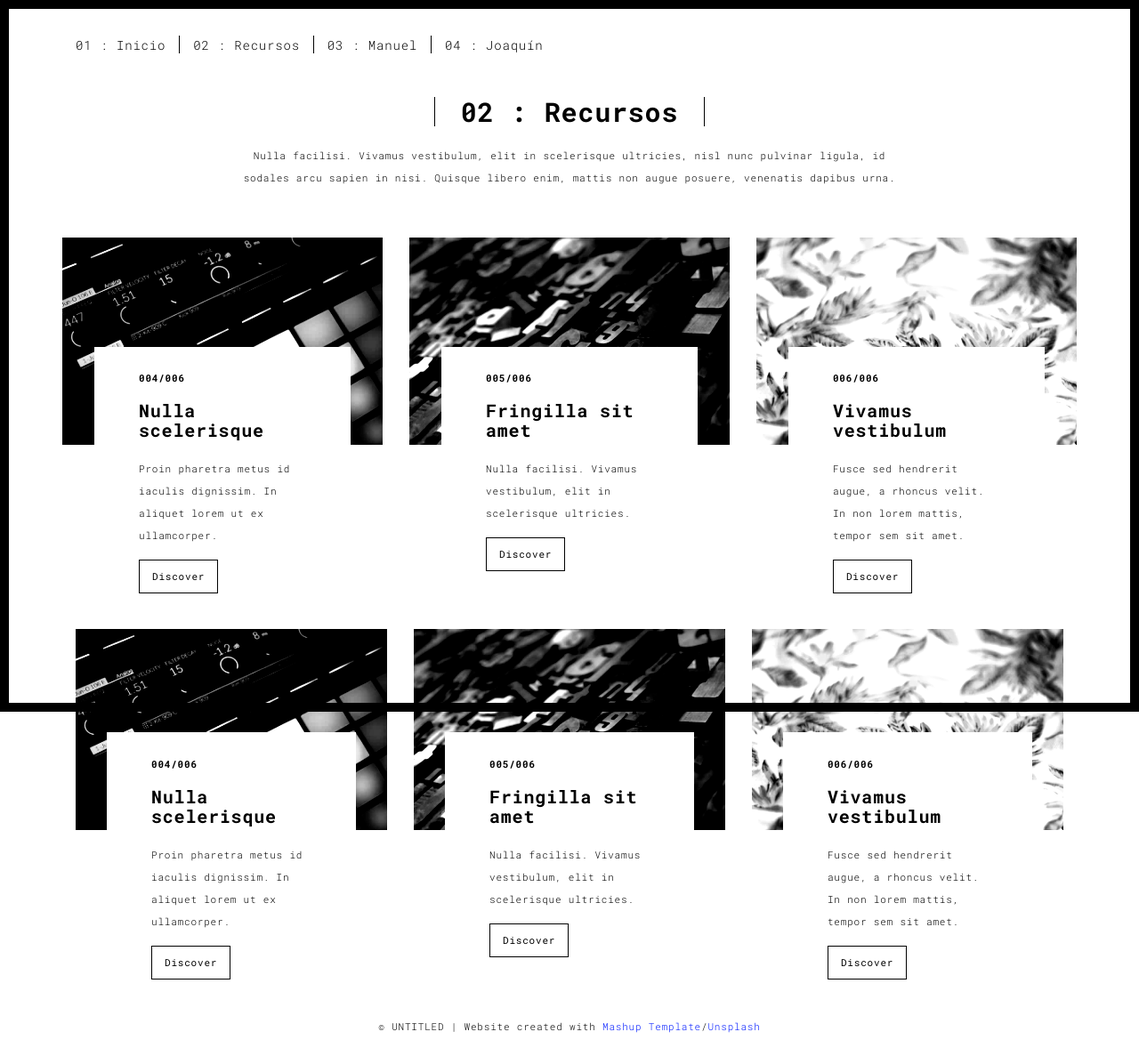
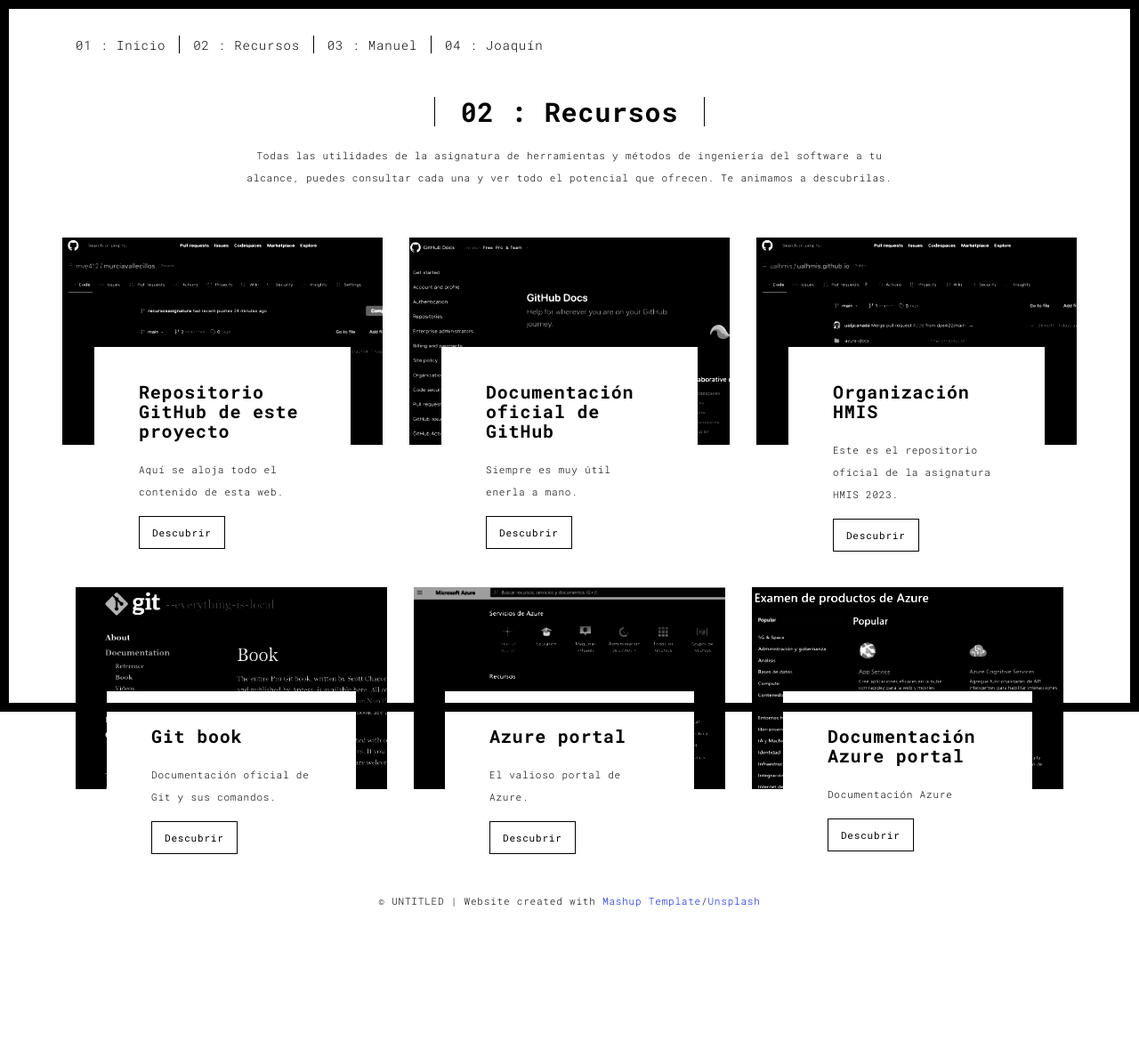
Before and after one commit to mve412/murciavallecillos, a plain HTML site: page pages/recursos.html in a window 1280 px wide. Shown: the whole page at 89% size. After the commit the page ends 1130 px from the top, so only its background shows below. Drawn offline with Linux system fonts and the light colour scheme; files whose address does not match are found by name.

Commit message:
primera version pagina de recursos

```diff
--- a/pages/recursos.html
+++ b/pages/recursos.html
@@ -57,7 +57,7 @@
       <div class="col-sm-8 col-sm-offset-2 section-container-spacer">
         <div class="text-center">
           <h1 class="h2">02 : Recursos</h1>
-          <p>Nulla facilisi. Vivamus vestibulum, elit in scelerisque ultricies, nisl nunc pulvinar ligula, id sodales arcu sapien in nisi. Quisque libero enim, mattis non augue posuere, venenatis dapibus urna.</p>
+          <p>Todas las utilidades de la asignatura de herramientas y métodos de ingeniería del software a tu alcance, puedes consultar cada una y ver todo el potencial que ofrecen. Te animamos a descubrilas.</p>
         </div>
       </div>
 
@@ -65,36 +65,33 @@
         <div class="row">
           <div class="col-sm-4">
             <a href="./work.html" class="black-image-project-hover">
-              <img src="../assets/images/work02-hover.jpg" alt="Image" class="img-responsive">
+              <img src="../assets/images/repositorioproyecto.png" alt="Image" class="img-responsive">
             </a>
             <div class="card-container">
-              <h4>004/006</h4>
-              <h3>Nulla scelerisque</h3>
-              <p>Proin pharetra metus id iaculis dignissim. In aliquet lorem ut ex ullamcorper.</p>
-              <a href="./work.html" class="btn btn-default">Discover</a>
+              <h3>Repositorio GitHub de este proyecto</h3>
+              <p>Aquí se aloja todo el contenido de esta web.</p>
+              <a href="./work.html" class="btn btn-default">Descubrir</a>
             </div>
           </div>
            <div class="col-sm-4">
               <a href="./work.html" class="black-image-project-hover">
-                <img src="../assets/images/work01-hover.jpg" alt="Image" class="img-responsive">
+                <img src="../assets/images/docsgithub.png" alt="Image" class="img-responsive">
               </a>
               <div class="card-container">
-                <h4>005/006</h4>
-                <h3>Fringilla sit amet</h3>
-                <p>Nulla facilisi. Vivamus vestibulum, elit in scelerisque ultricies.</p>
-                <a href="./work.html" class="btn btn-default">Discover</a>
+                <h3>Documentación oficial de GitHub</h3>
+                <p>Siempre es muy útil enerla a mano.</p>
+                <a href="./work.html" class="btn btn-default">Descubrir</a>
               </div>
             </div>
 
             <div class="col-sm-4">
               <a href="./work.html" class="black-image-project-hover">
-                <img src="../assets/images/work03-hover.jpg" alt="Image" class="img-responsive">
+                <img src="../assets/images/ualhmis.png" alt="Image" class="img-responsive">
               </a>
               <div class="card-container">
-                <h4>006/006</h4>
-                <h3>Vivamus vestibulum</h3>
-                <p>Fusce sed hendrerit augue, a rhoncus velit. In non lorem mattis, tempor sem sit amet.</p>
-                <a href="./work.html" class="btn btn-default">Discover</a>
+                <h3>Organización HMIS</h3>
+                <p>Este es el repositorio oficial de la asignatura HMIS 2023.</p>
+                <a href="./work.html" class="btn btn-default">Descubrir</a>
               </div>
             </div>
 
@@ -105,36 +102,33 @@
           <div class="row">
             <div class="col-sm-4">
               <a href="./work.html" class="black-image-project-hover">
-                <img src="../assets/images/work02-hover.jpg" alt="Image" class="img-responsive">
+                <img src="../assets/images/gitbook.png" alt="Image" class="img-responsive">
               </a>
               <div class="card-container">
-                <h4>004/006</h4>
-                <h3>Nulla scelerisque</h3>
-                <p>Proin pharetra metus id iaculis dignissim. In aliquet lorem ut ex ullamcorper.</p>
-                <a href="./work.html" class="btn btn-default">Discover</a>
+                <h3>Git book</h3>
+                <p>Documentación oficial de Git y sus comandos. </p>
+                <a href="./work.html" class="btn btn-default">Descubrir</a>
               </div>
             </div>
              <div class="col-sm-4">
                 <a href="./work.html" class="black-image-project-hover">
-                  <img src="../assets/images/work01-hover.jpg" alt="Image" class="img-responsive">
+                  <img src="../assets/images/azureportal.png" alt="Image" class="img-responsive">
                 </a>
                 <div class="card-container">
-                  <h4>005/006</h4>
-                  <h3>Fringilla sit amet</h3>
-                  <p>Nulla facilisi. Vivamus vestibulum, elit in scelerisque ultricies.</p>
-                  <a href="./work.html" class="btn btn-default">Discover</a>
+                  <h3>Azure portal</h3>
+                  <p>El valioso portal de Azure. </p>
+                  <a href="./work.html" class="btn btn-default">Descubrir</a>
                 </div>
               </div>
 
               <div class="col-sm-4">
                 <a href="./work.html" class="black-image-project-hover">
-                  <img src="../assets/images/work03-hover.jpg" alt="Image" class="img-responsive">
+                  <img src="../assets/images/docsazure.png" alt="Image" class="img-responsive">
                 </a>
                 <div class="card-container">
-                  <h4>006/006</h4>
-                  <h3>Vivamus vestibulum</h3>
-                  <p>Fusce sed hendrerit augue, a rhoncus velit. In non lorem mattis, tempor sem sit amet.</p>
-                  <a href="./work.html" class="btn btn-default">Discover</a>
+                  <h3>Documentación Azure portal</h3>
+                  <p>Documentación Azure</p>
+                  <a href="./work.html" class="btn btn-default">Descubrir</a>
                 </div>
               </div>
 
```
Also changed, not shown: assets/images/azureportal.png (added), assets/images/docsazure.png (added), assets/images/docsgithub.png (added), assets/images/gitbook.png (added), assets/images/repositorioproyecto.png (added), assets/images/ualhmis.png (added), assets/images/work01-hover.jpg (deleted), assets/images/work02-hover.jpg (deleted), assets/images/work03-hover.jpg (deleted), 2 other files.
